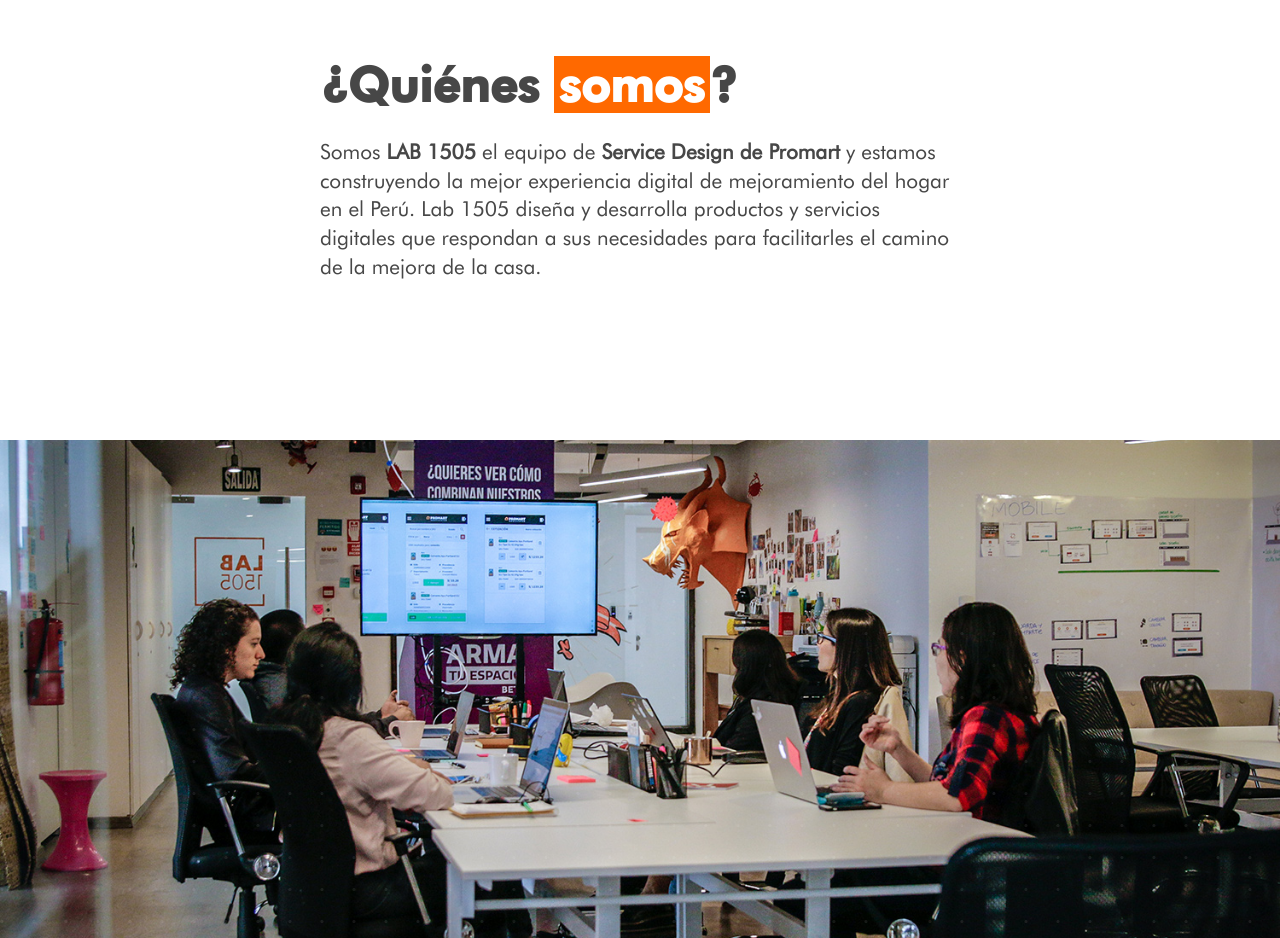
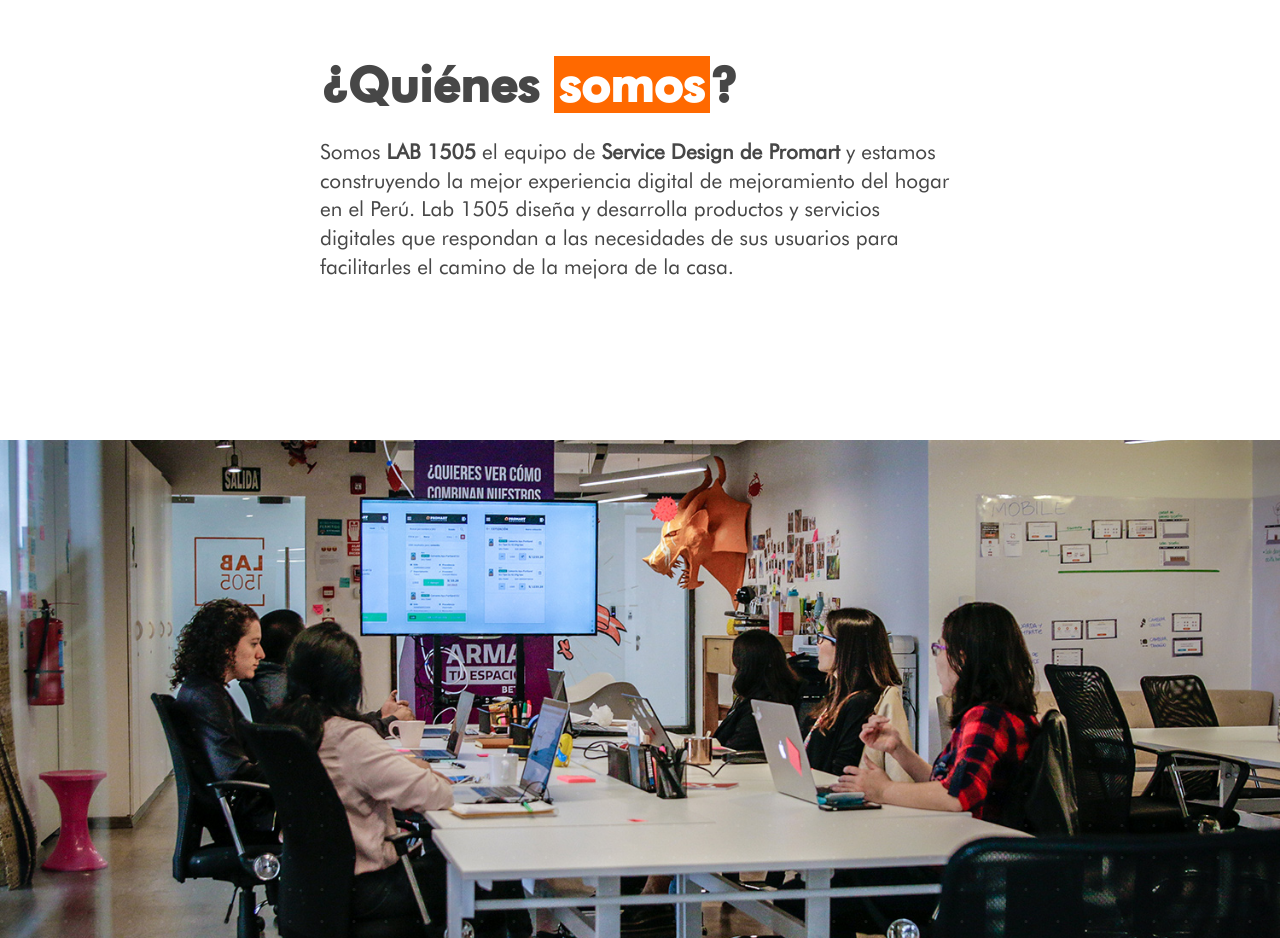
Before and after one commit to janetjbm/uxdesigner-lab1505, a plain HTML site: page index.html in a window 1280 px wide. Shown: the part 880-1818 px from the top of the page. Drawn offline with Linux system fonts and the light colour scheme.

Commit message:
index v2
Cambio texto

```diff
--- a/index.html
+++ b/index.html
@@ -44,7 +44,7 @@
   <section class="about">
     <div class="container">
       <h2>¿Quiénes <span class="highlight">somos</span>?</h2>
-      <p>Somos <strong>LAB 1505</strong> el equipo de <strong>Service Design de Promart</strong> y estamos construyendo la mejor experiencia digital de mejoramiento del hogar en el Perú. Lab 1505 diseña y desarrolla  productos y servicios digitales que respondan a sus necesidades para facilitarles el camino de la mejora de la casa.</p>
+      <p>Somos <strong>LAB 1505</strong> el equipo de <strong>Service Design de Promart</strong> y estamos construyendo la mejor experiencia digital de mejoramiento del hogar en el Perú. Lab 1505 diseña y desarrolla productos y servicios digitales que respondan a las necesidades de sus usuarios para facilitarles el camino de la mejora de la casa.</p>
     </div>
   </section>
   <section class="banner-1"><div class="grid_white"></div></section>
```
